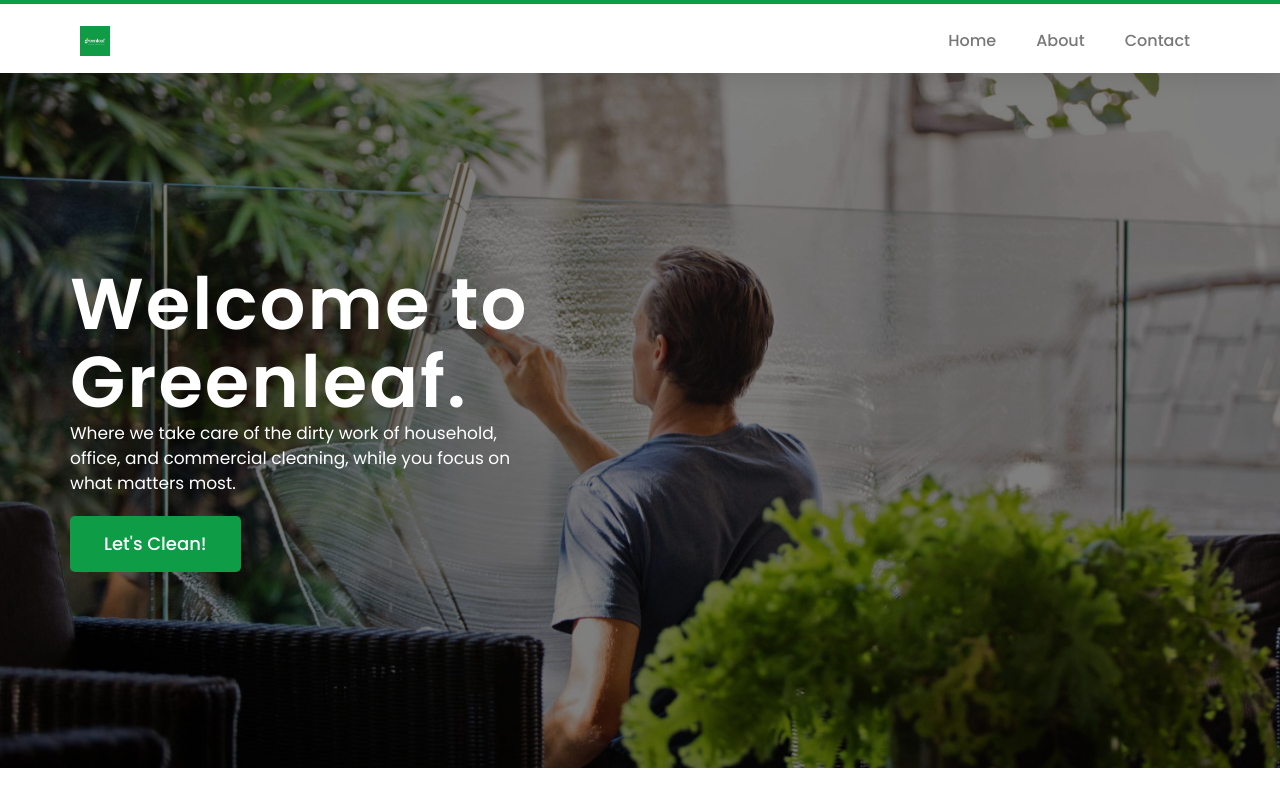
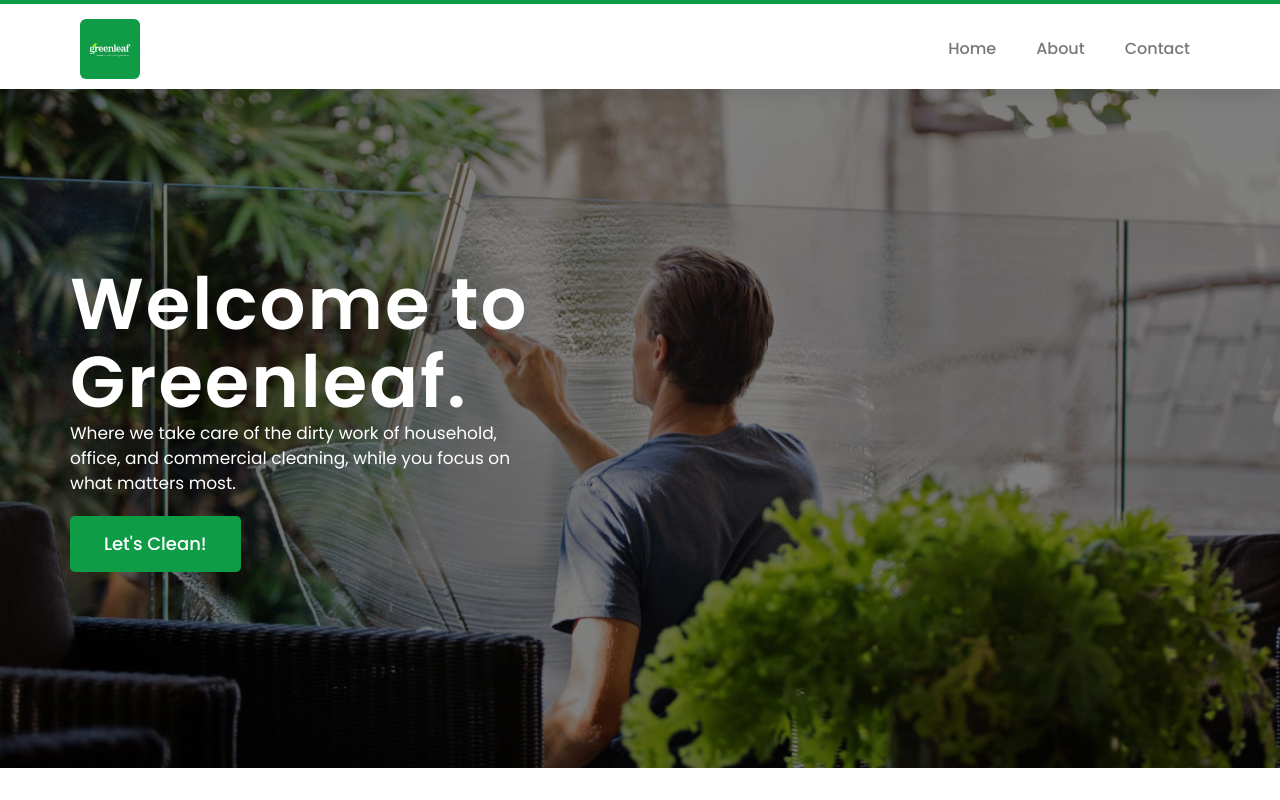
Before and after one commit to Jovine99/greenleaf, a plain HTML site: page index.html in a window 1280 px wide. Shown: the top 800 px of the page. Drawn offline with Linux system fonts and the light colour scheme.

Commit message:
Update style.css

```diff
--- a/style.css
+++ b/style.css
@@ -2389,8 +2389,8 @@ th {
      margin-bottom: 7px;
    }
   .logo img{
-    width: 100%;
-    height:50px;
+    width: 80px;
+    height:80px;
     /* display: block;
     margin: 0 auto;  */
     padding:10px;
```
